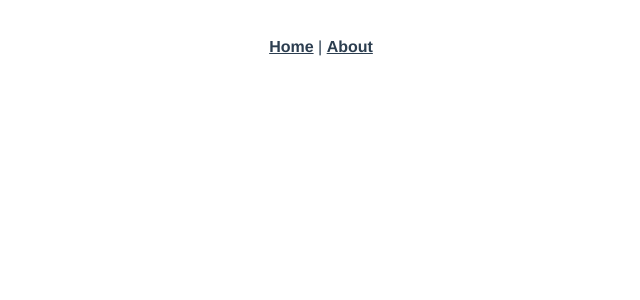
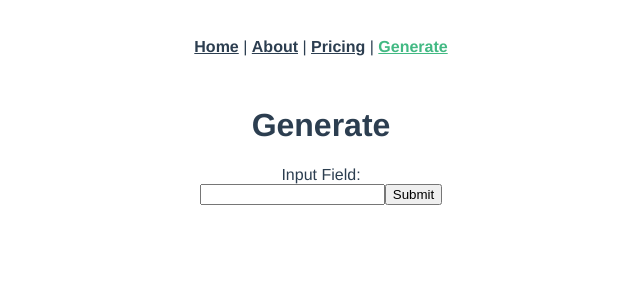
Before and after one commit to AkaliCode/BrainscribeAI, a Vue app in the folder website/: page /#/generate in a window 1280 px wide. Before the commit this address had no page. Shown: the top 300 px of the page, without its empty margins (319-959 px from the left). Built offline with nearby package versions, Linux system fonts and the light colour scheme.

Commit message:
Finally added the whole ass basic structure so that evreyone can compute. basic basic structure. That means: No Design, No Functionality, Just a working navbar vor our MVP and a input filed without the actualy funtction. Just some basic ass structure

```diff
--- a/website/src/App.vue
+++ b/website/src/App.vue
@@ -1,7 +1,9 @@
 <template>
   <nav>
     <router-link to="/">Home</router-link> |
-    <router-link to="/about">About</router-link>
+    <router-link to="/about">About</router-link> |
+    <router-link to="/pricing">Pricing</router-link> |
+    <router-link to="/generate">Generate</router-link>
   </nav>
   <router-view/>
 </template>
--- a/website/src/router/index.ts
+++ b/website/src/router/index.ts
@@ -1,22 +1,36 @@
 import { createRouter, createWebHashHistory, RouteRecordRaw } from 'vue-router'
 import HomeView from '../views/HomeView.vue'
-
+/**
+ * Hier sind alle Links zu setzen für die verschiedenen Views für den Router.
+ */
 const routes: Array<RouteRecordRaw> = [
   {
+    // The Home View
     path: '/',
     name: 'home',
-    component: HomeView
+    component: () => import('../views/HomeView.vue')
   },
   {
+    // The About View
     path: '/about',
     name: 'about',
-    // route level code-splitting
-    // this generates a separate chunk (about.[hash].js) for this route
-    // which is lazy-loaded when the route is visited.
-    component: () => import(/* webpackChunkName: "about" */ '../views/AboutView.vue')
+    component: () => import('../views/AboutView.vue')
+  },
+  {
+    // The Pricing View
+    path: '/pricing',
+    name: 'pricing',
+    component: () => import('../views/PricingView.vue')
+  },
+  {
+    // The Generate View
+    path: '/generate',
+    name: 'generate',
+    component: () => import('../views/GenerateView.vue')
   }
 ]
 
+// DONT TOUCH AB HIER: DAS IST DER ROUTER
 const router = createRouter({
   history: createWebHashHistory(),
   routes
--- a/website/src/views/AboutView.vue
+++ b/website/src/views/AboutView.vue
@@ -3,3 +3,16 @@
     <h1>This is an about page</h1>
   </div>
 </template>
+
+<script lang="ts">
+  import { defineComponent } from 'vue';
+
+  export default defineComponent({
+    data(){
+
+    },
+    created(){
+
+    }
+  });
+</script>
--- /dev/null
+++ b/website/src/views/GenerateView.vue
@@ -0,0 +1,27 @@
+<template>
+  <div class="generate">
+    <h1>Generate</h1>
+  </div>
+  <label for="inputField">Input Field:</label>
+    <form @submit.prevent="">
+      <input type="text" id="inputField" v-model="message" />
+      <button type="submit" @click="">Submit</button>
+    </form>
+</template>
+
+<script lang="ts">
+  import { defineComponent } from 'vue';
+
+  export default defineComponent({
+    data(){
+      return{
+        message: "" as string
+      }
+      methods: {
+
+    }},
+    created(){
+
+    }
+  });
+</script>
--- a/website/src/views/HomeView.vue
+++ b/website/src/views/HomeView.vue
@@ -1,18 +1,18 @@
 <template>
   <div class="home">
-    <img alt="Vue logo" src="../assets/logo.png">
-    <HelloWorld msg="Welcome to Your Vue.js + TypeScript App"/>
+    <h1>Home</h1>
   </div>
 </template>
 
 <script lang="ts">
-import { defineComponent } from 'vue';
-import HelloWorld from '@/components/HelloWorld.vue'; // @ is an alias to /src
+  import { defineComponent } from 'vue';
 
-export default defineComponent({
-  name: 'HomeView',
-  components: {
-    HelloWorld,
-  },
-});
+  export default defineComponent({
+    data(){
+
+    },
+    created(){
+
+    }
+  });
 </script>
--- /dev/null
+++ b/website/src/views/PricingView.vue
@@ -0,0 +1,18 @@
+<template>
+  <div class="pricing">
+    <h1>Pricing</h1>
+  </div>
+</template>
+
+<script lang="ts">
+import { defineComponent } from 'vue';
+
+    export default defineComponent({
+        data(){
+
+    },
+    created(){
+
+    }
+    });
+</script>
```
